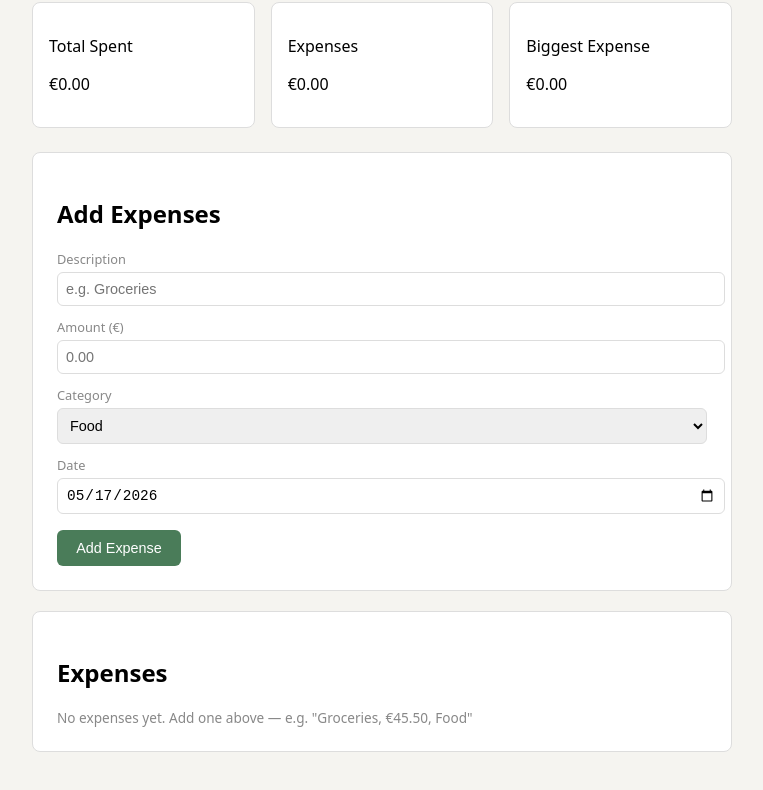
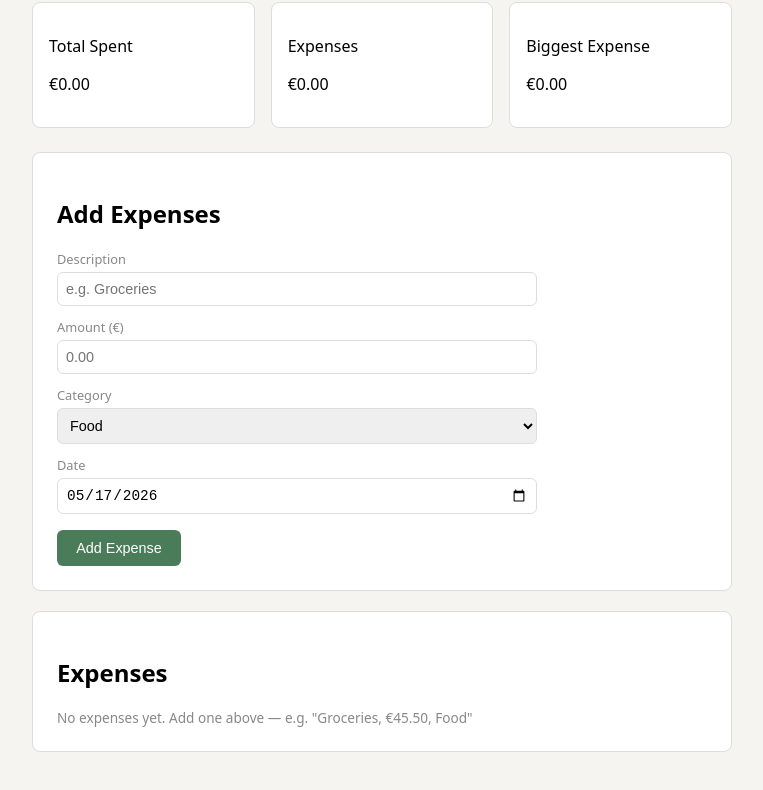
Before and after one commit to bouryguillaume-svg/smallprojectapp, a website: page index.html in a window 1280 px wide. Shown: the part 112-902 px from the top of the page, without its empty margins (258-1021 px from the left). Drawn offline with Linux system fonts and the light colour scheme; no server answers.

Commit message:
Fix form field alignment

```diff
--- a/index.html
+++ b/index.html
@@ -50,7 +50,8 @@
     }
 
     input, select {
-      width: 100%;
+      width: 480px;
+      box-sizing: border-box;
       padding: 0.5rem;
       margin-top: 0.25rem;
       border: 1px solid #ddd;
@@ -59,6 +60,7 @@
     }
 
     button {
+      display: block;
       margin-top: 1rem;
       padding: 0.6rem 1.2rem;
       background: #4a7c59;
```
